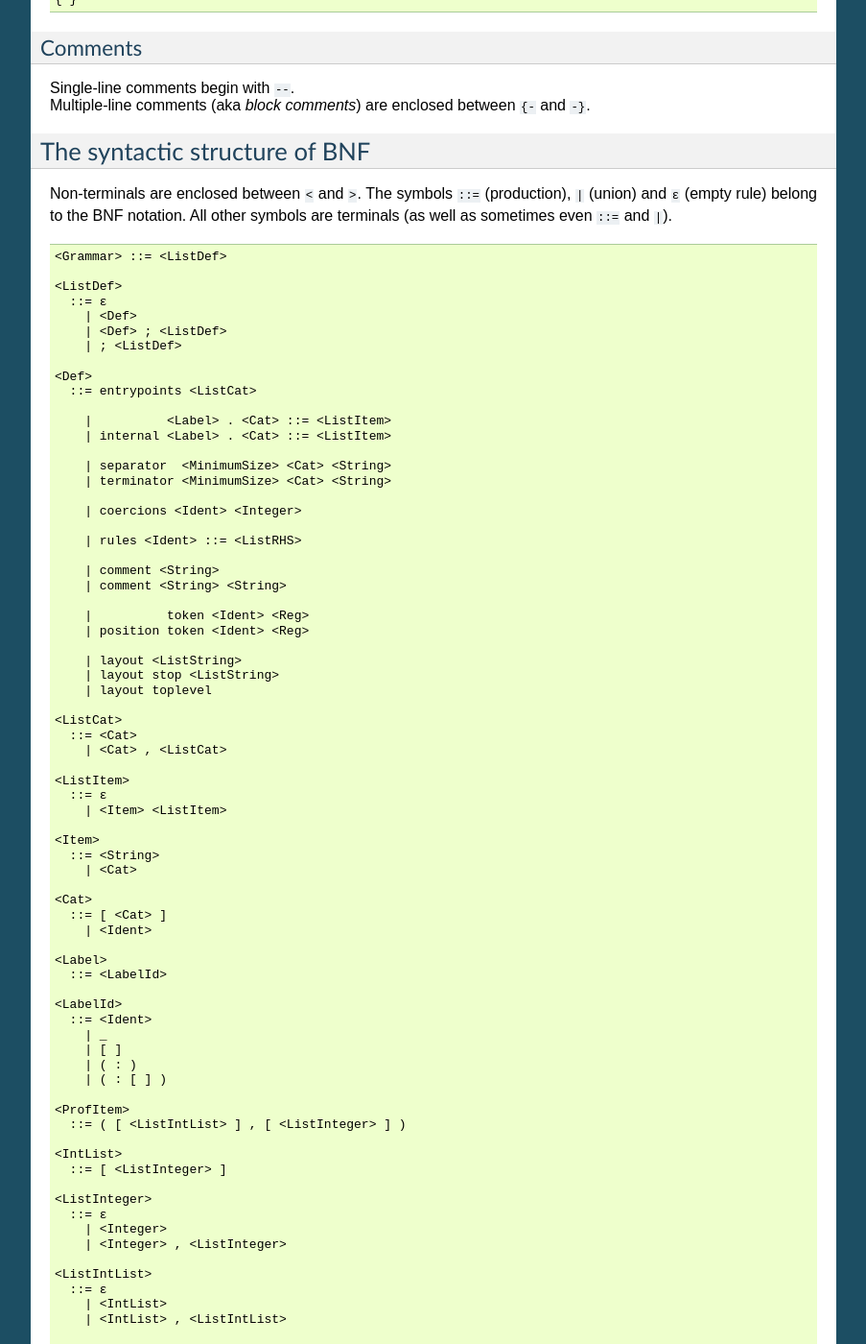
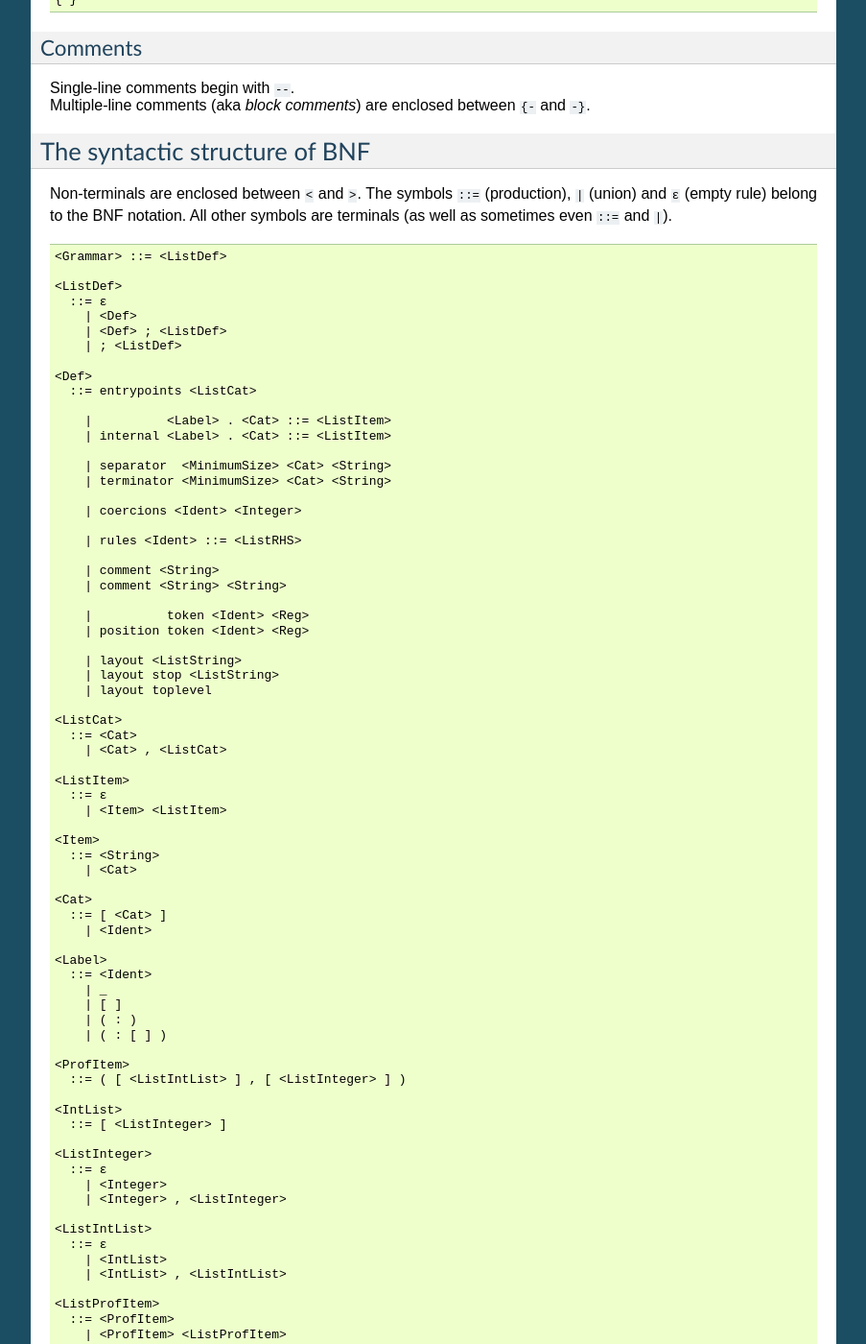
Before and after one commit to BNFC/bnfc, a Sphinx documentation site: the page built from docs/lbnf.rst, in a window 1280 px wide and 1400 px high, scrolled down 14032 px. Shown: the whole window at 96% size, without its empty margins (198-1101 px from the left). Built offline with Sphinx 7.4.7, drawn with Linux system fonts in a browser that asks for light colours; formulas are drawn with MathJax 3; some of the changed text lies outside the part shown.

Commit message:
[ #265 purge Profile ] removed indirection Label ::= LabelId
Labels can only be identifiers since profiles have been removed.

```diff
--- a/docs/lbnf.rst
+++ b/docs/lbnf.rst
@@ -1039,9 +1039,6 @@
         | <Ident>
 
     <Label>
-      ::= <LabelId>
-
-    <LabelId>
       ::= <Ident>
         | _
         | [ ]
```
Also changed, not shown: 6 other files.
